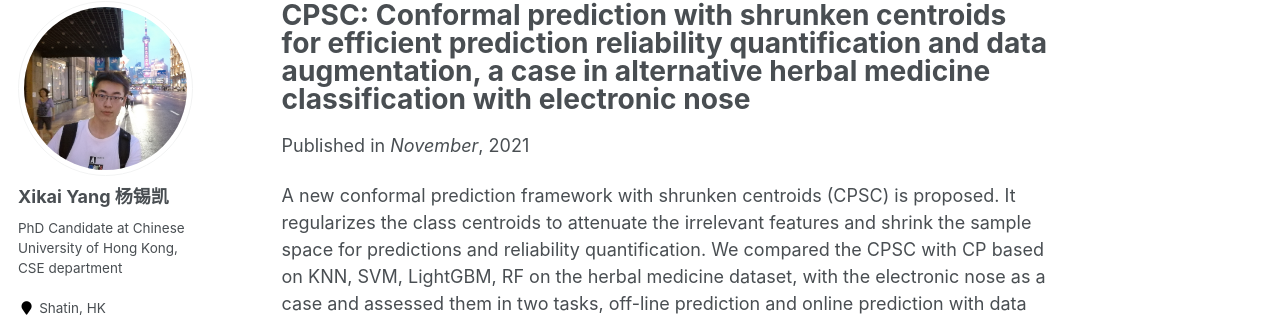
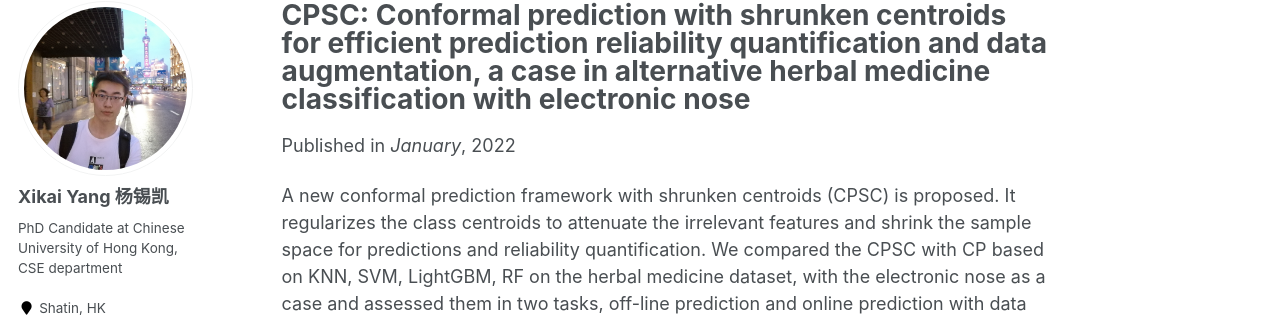
Before and after one commit to Xikai97/Xikai97.github.io, a Jekyll site: the page built from _publications/2010-10-01-paper-title-number-2.md, in a window 1280 px wide and 1115 px high. Shown: the part 117-438 px from the top of the window. Built offline with Jekyll 4.4.1, drawn with Linux system fonts in a browser that asks for light colours; some web fonts are replaced.

Commit message:
Update 2010-10-01-paper-title-number-2.md

```diff
--- a/_publications/2010-10-01-paper-title-number-2.md
+++ b/_publications/2010-10-01-paper-title-number-2.md
@@ -2,8 +2,8 @@
 title: "CPSC: Conformal prediction with shrunken centroids for efficient prediction reliability quantification and data augmentation, a case in alternative herbal medicine classification with electronic nose"
 collection: publications
 permalink: /publication/2021-CPSC
-date: 2021-11-01
-venue: 'November'
+date: 2022-01-03
+venue: 'January'
 paperurl: '[IEEE Transactions on Instrumentation and Measurement](https://ieeexplore.ieee.org/abstract/document/9667498)'
 ---
 A new conformal prediction framework with shrunken centroids (CPSC) is proposed. It regularizes the class centroids to attenuate the irrelevant features and shrink the sample space for predictions and reliability quantification. We compared the CPSC with CP based on KNN, SVM, LightGBM, RF on the herbal medicine dataset, with the electronic nose as a case and assessed them in two tasks, off-line prediction and online prediction with data augmentation. The result shows that CPSC reached a significantly higher accuracy with lower computation cost, and with the same credibility output, CPSC generally achieved higher accuracy. The data augmentation process with CPSC robustly manifested a statistically significant improvement in prediction accuracy with different reliability thresholds, and the augmented data were more balanced in classes.
```
